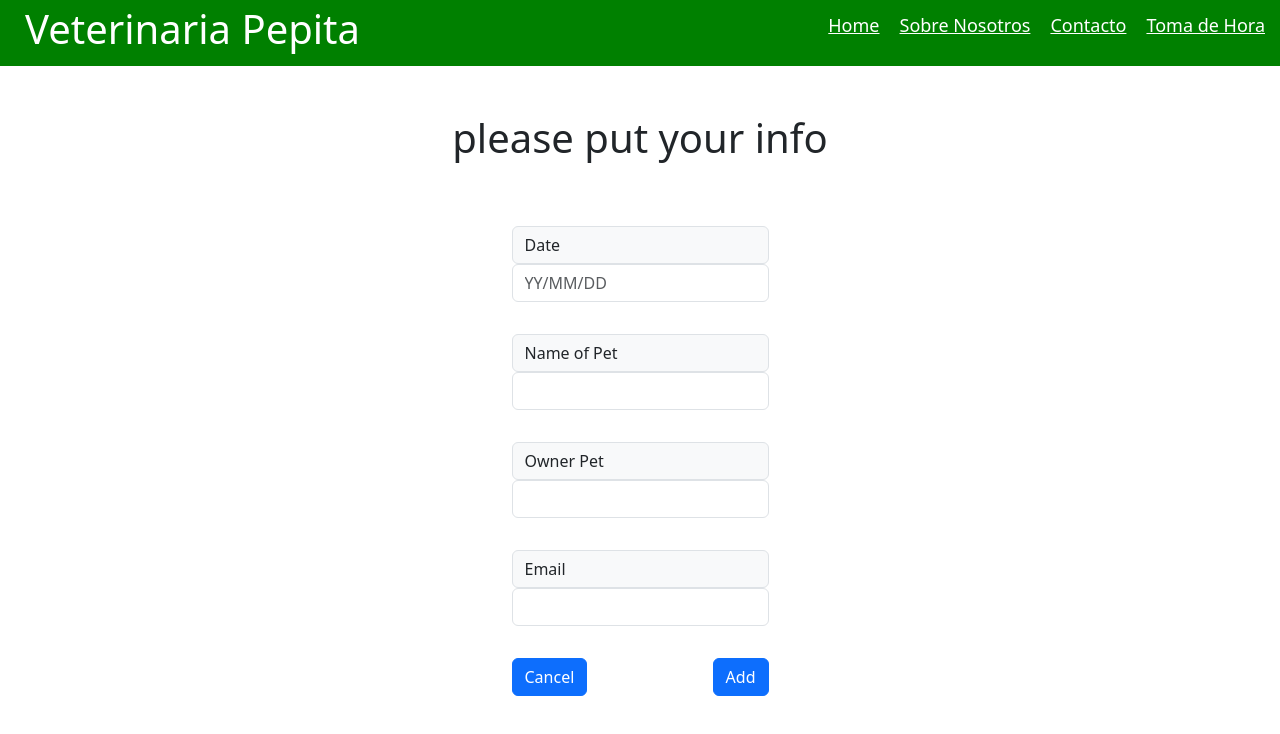
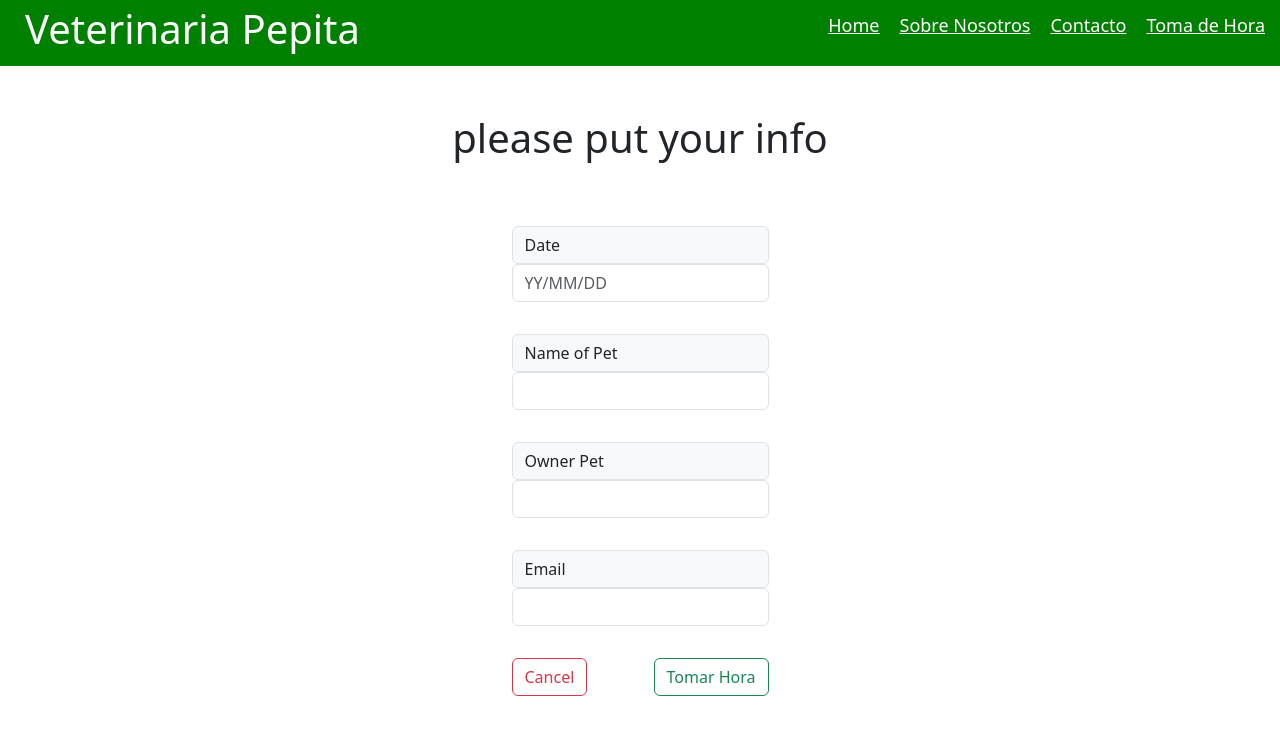
Before and after one commit to LuisPalominos/Proyect_Vet, a React (Vite) app in the folder client/: page /tomadehora in a window 1280 px wide. Shown: the top 734 px of the page. Built offline with nearby package versions, Linux system fonts and the light colour scheme.

Commit message:
Fixing the form

```diff
--- a/client/src/view/TomaHora.jsx
+++ b/client/src/view/TomaHora.jsx
@@ -121,8 +121,8 @@
                                 <div className="text-danger small">{errorMessages.email}</div>)}
                             </div>
                             <div className="d-flex justify-content-between m-3">
-                                <button type="button" className="btn btn-primary" onClick={handleClick}>Cancel</button>
-                                <button type="submit" className="btn btn-primary">Add</button>
+                                <button type="button" className="btn btn-outline-danger" onClick={handleClick}>Cancel</button>
+                                <button type="submit" className="btn btn-outline-success">Tomar Hora</button>
                             </div>
                         </div>
                     </form>
```
